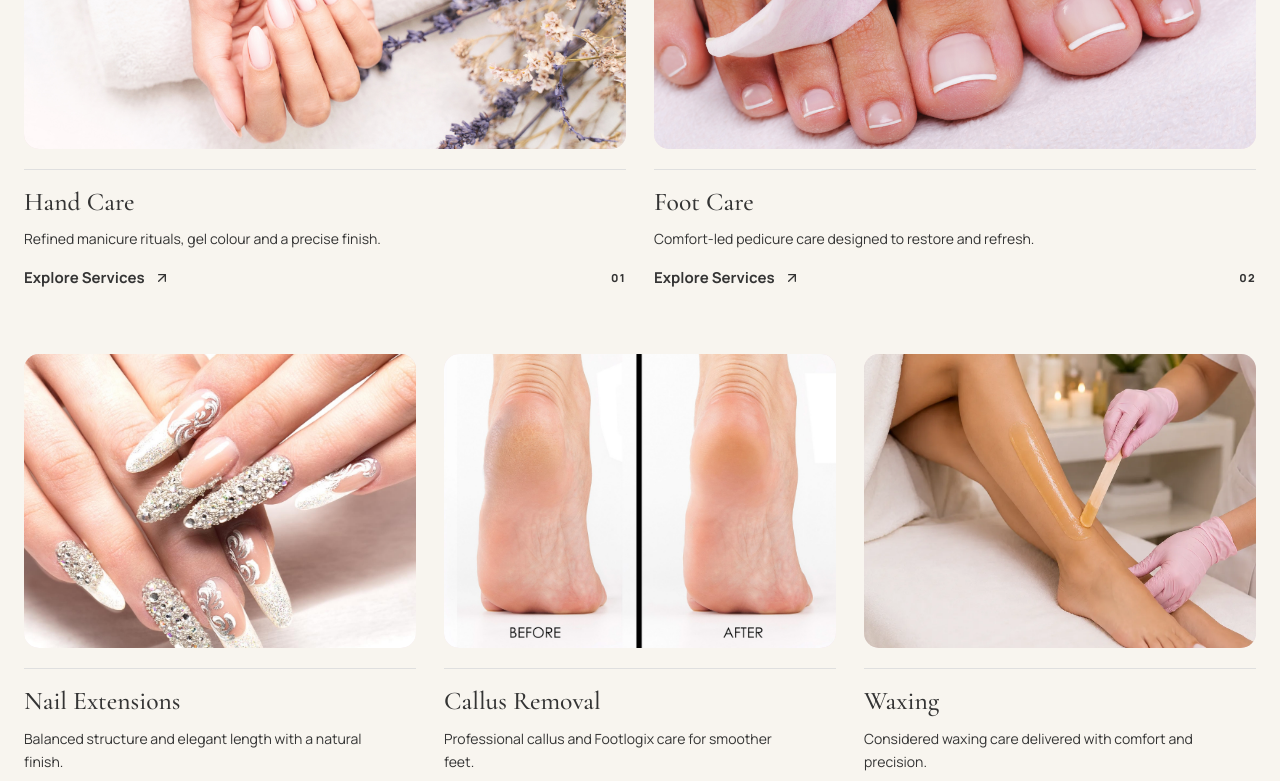
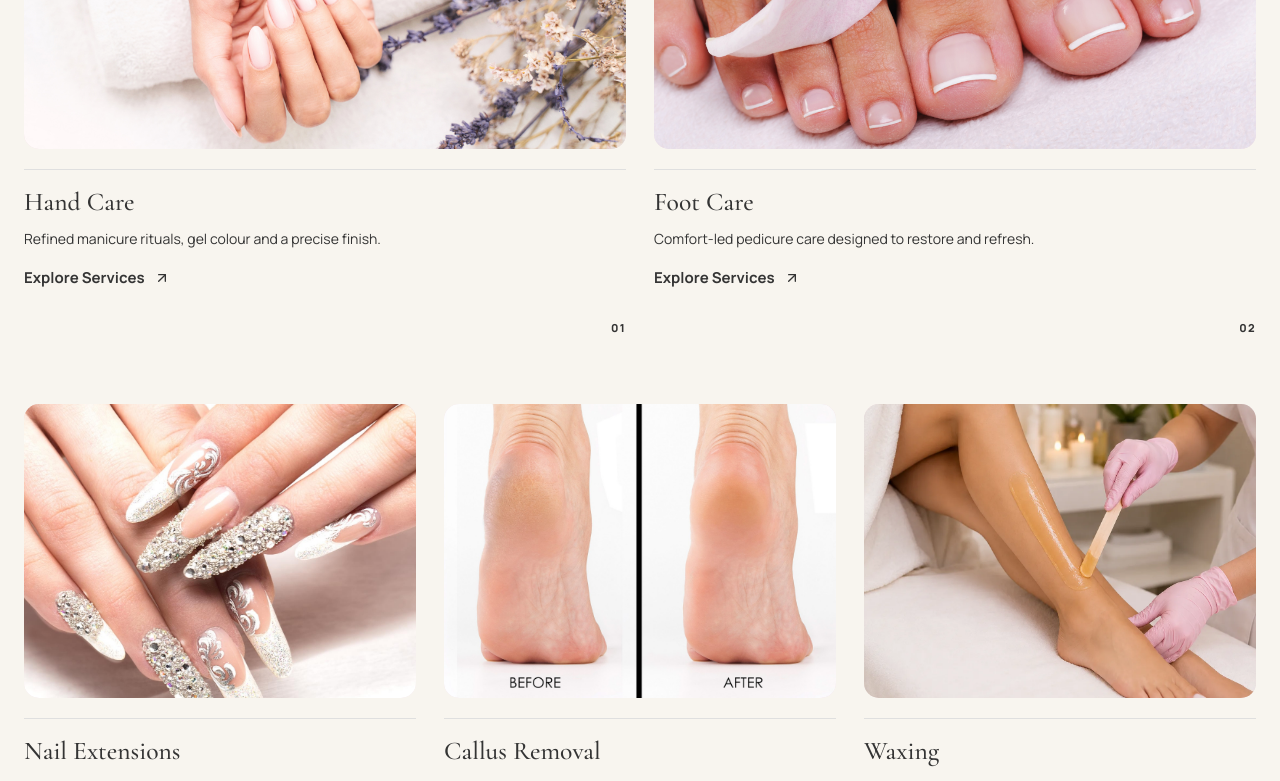
Before and after one commit to waynecz1919/Mezzanail, a Next.js app: page / in a window 1280 px wide. Shown: the part 1281-2062 px from the top of the page. Built offline with nearby package versions, Linux system fonts and the light colour scheme.

Commit message:
feat(website): shorten mobile homepage sections

```diff
--- a/app/globals.css
+++ b/app/globals.css
@@ -1980,3 +1980,255 @@ body:has(.promotion-site:not(.promotion-terms-page)) .analytics-consent-actions
     width: 100%;
   }
 }
+
+/* WEBSITE PHASE 1.5 - mobile homepage compaction */
+@media (max-width: 767px) {
+  .public-site .mn-home-section:not(.home-signature-services):not(.home-reviews):not(.home-why):not(.home-membership) {
+    padding-block: 42px;
+  }
+
+  .public-site .home-membership {
+    padding-top: 0;
+    padding-bottom: 42px;
+  }
+
+  .public-site .home-signature-services {
+    padding-block: 24px;
+  }
+
+  .public-site .home-signature-services .mn-section-title {
+    margin-top: 8px;
+    font-size: 31px;
+    line-height: 1;
+  }
+
+  .public-site .home-signature-services .mn-section-subtitle {
+    margin-top: 8px;
+    font-size: 12px;
+    line-height: 1.4;
+  }
+
+  .public-site .signature-services-grid {
+    grid-template-columns: repeat(2, minmax(0, 1fr));
+    gap: 8px 14px;
+    margin-top: 12px;
+  }
+
+  .public-site .signature-service-card,
+  .public-site .signature-service-card.is-featured {
+    grid-column: auto;
+  }
+
+  .public-site .signature-service-image,
+  .public-site .signature-service-card.is-featured .signature-service-image {
+    aspect-ratio: 1;
+    border-radius: 11px;
+  }
+
+  .public-site .signature-service-copy {
+    margin-top: 6px;
+    padding: 0;
+    border: 0;
+  }
+
+  .public-site .signature-service-copy h3 {
+    font-size: 16px;
+    line-height: 1.15;
+  }
+
+  html[lang="zh-CN"] .public-site .signature-service-copy h3 {
+    font-size: 16px;
+  }
+
+  .public-site .signature-service-description,
+  .public-site .signature-service-action,
+  .public-site .signature-service-index {
+    display: none;
+  }
+
+  .public-site .signature-service-card-link {
+    position: absolute;
+    inset: 0;
+    z-index: 2;
+    display: block;
+    width: 100%;
+    height: 100%;
+    min-height: 100%;
+    padding: 0;
+    border: 0;
+    color: transparent;
+  }
+
+  .public-site .home-reviews {
+    padding-block: 40px;
+  }
+
+  .public-site .reviews-heading {
+    gap: 8px;
+  }
+
+  .public-site .reviews-heading .mn-section-title {
+    margin-top: 8px;
+    font-size: 32px;
+    line-height: 1.05;
+  }
+
+  .public-site .reviews-heading .mn-section-subtitle {
+    margin-top: 8px;
+    line-height: 1.4;
+  }
+
+  .public-site .google-rating {
+    grid-template-columns: auto auto auto;
+    min-width: 0;
+    border: 0;
+    padding: 0;
+  }
+
+  .public-site .google-rating strong {
+    font-size: 24px;
+  }
+
+  .public-site .google-rating small {
+    margin-top: 0;
+    font-size: 11px;
+  }
+
+  .public-site .reviews-grid {
+    display: flex;
+    width: calc(100% + 19px);
+    gap: 12px;
+    margin-top: 16px;
+    overflow-x: auto;
+    border: 0;
+    padding: 0 19px 8px 0;
+    scroll-snap-type: x mandatory;
+    overscroll-behavior-inline: contain;
+    scrollbar-width: none;
+  }
+
+  .public-site .reviews-grid::-webkit-scrollbar {
+    display: none;
+  }
+
+  .public-site .reviews-grid .review-quote {
+    flex: 0 0 85%;
+    width: 85%;
+    min-height: 0;
+    border: 1px solid var(--mn-border);
+    border-radius: 12px;
+    padding: 18px;
+    scroll-snap-align: start;
+  }
+
+  .public-site .reviews-grid .review-quote + .review-quote {
+    border: 1px solid var(--mn-border);
+  }
+
+  .public-site .review-quote blockquote {
+    font-size: 17px;
+    line-height: 1.45;
+  }
+
+  .public-site .review-quote figcaption {
+    gap: 4px;
+    margin-top: 12px;
+    font-size: 11px;
+  }
+
+  .public-site .reviews-action {
+    width: 100%;
+    margin-top: 16px;
+  }
+
+  .public-site .home-why {
+    padding-block: 40px;
+  }
+
+  .public-site .why-mezzanail-grid {
+    grid-template-columns: 1fr;
+    margin-top: 18px;
+  }
+
+  .public-site .why-mezzanail-item {
+    display: grid;
+    grid-template-columns: auto minmax(0, 1fr);
+    align-items: center;
+    column-gap: 12px;
+    min-height: 0;
+    padding: 14px 0;
+  }
+
+  .public-site .why-mezzanail-item + .why-mezzanail-item {
+    border-top: 1px solid color-mix(in srgb, var(--mn-wine) 22%, var(--mn-border));
+    border-left: 0;
+    padding-left: 0;
+  }
+
+  .public-site .why-mezzanail-item > span {
+    grid-column: 1;
+    grid-row: 1;
+    font-size: 26px;
+  }
+
+  .public-site .why-mezzanail-item h3 {
+    grid-column: 2;
+    grid-row: 1;
+    margin: 0;
+    font-size: 22px;
+    line-height: 1.2;
+  }
+
+  .public-site .why-mezzanail-item p {
+    grid-column: 1 / -1;
+    margin: 6px 0 0;
+    font-size: 13px;
+    line-height: 1.5;
+  }
+
+  .public-site .official-footer .shell > .grid:first-child {
+    grid-template-columns: repeat(2, minmax(0, 1fr));
+    gap: 10px 16px;
+    padding-top: 24px;
+    padding-bottom: 20px;
+  }
+
+  .public-site .official-footer .shell > .grid:first-child > div:first-child {
+    grid-column: 1 / -1;
+  }
+
+  .public-site .official-footer .shell > .grid:first-child > div:not(:first-child) {
+    display: grid;
+    grid-template-columns: repeat(2, minmax(0, 1fr));
+    align-content: start;
+    gap: 2px 6px;
+    min-width: 0;
+  }
+
+  .public-site .official-footer .shell > .grid:first-child h3 {
+    grid-column: 1 / -1;
+    margin-bottom: 4px;
+    font-size: 11px;
+  }
+
+  .public-site .official-footer .shell > .grid:first-child > div:not(:first-child) a,
+  .public-site .official-footer .shell > .grid:first-child > div:not(:first-child) span {
+    overflow-wrap: anywhere;
+  }
+
+  .public-site .official-footer .shell > div:last-child {
+    gap: 8px;
+    padding-block: 16px;
+  }
+
+  .public-site .official-footer .shell > div:last-child > div {
+    gap: 4px 10px;
+  }
+
+  .public-site .official-footer .shell > div:last-child a {
+    display: inline-flex;
+    min-width: 44px;
+    min-height: 44px;
+    align-items: center;
+  }
+}
--- a/components/home/SignatureServices.tsx
+++ b/components/home/SignatureServices.tsx
@@ -33,8 +33,8 @@ export function SignatureServices({ locale }: { locale: Locale }) {
                   fill
                   sizes={
                     item.featured
-                      ? "(max-width: 767px) 92vw, (max-width: 1279px) 48vw, 600px"
-                      : "(max-width: 767px) 92vw, (max-width: 1279px) 48vw, 390px"
+                      ? "(max-width: 767px) 44vw, (max-width: 1279px) 48vw, 600px"
+                      : "(max-width: 767px) 44vw, (max-width: 1279px) 48vw, 390px"
                   }
                   className="object-cover"
                   loading="lazy"
@@ -42,10 +42,11 @@ export function SignatureServices({ locale }: { locale: Locale }) {
               </div>
               <div className="signature-service-copy">
                 <h3>{item.title}</h3>
-                <p>{item.body}</p>
+                <p className="signature-service-description">{item.body}</p>
                 <HomeLink
                   href={item.href}
                   variant="text"
+                  className="signature-service-action"
                   event="service_category_click"
                   eventLabel={item.title}
                   ariaLabel={`${copy.action}: ${item.title}`}
@@ -54,6 +55,16 @@ export function SignatureServices({ locale }: { locale: Locale }) {
                   <ArrowUpRight aria-hidden="true" size={16} />
                 </HomeLink>
               </div>
+              <HomeLink
+                href={item.href}
+                variant="text"
+                className="signature-service-card-link hidden"
+                event="service_category_click"
+                eventLabel={item.title}
+                ariaLabel={item.title}
+              >
+                <span className="sr-only">{copy.action}: {item.title}</span>
+              </HomeLink>
               <span className="signature-service-index" aria-hidden="true">
                 {String(index + 1).padStart(2, "0")}
               </span>
```
Also changed, not shown: 1 other file (tests, documents, lock files or other folders).
